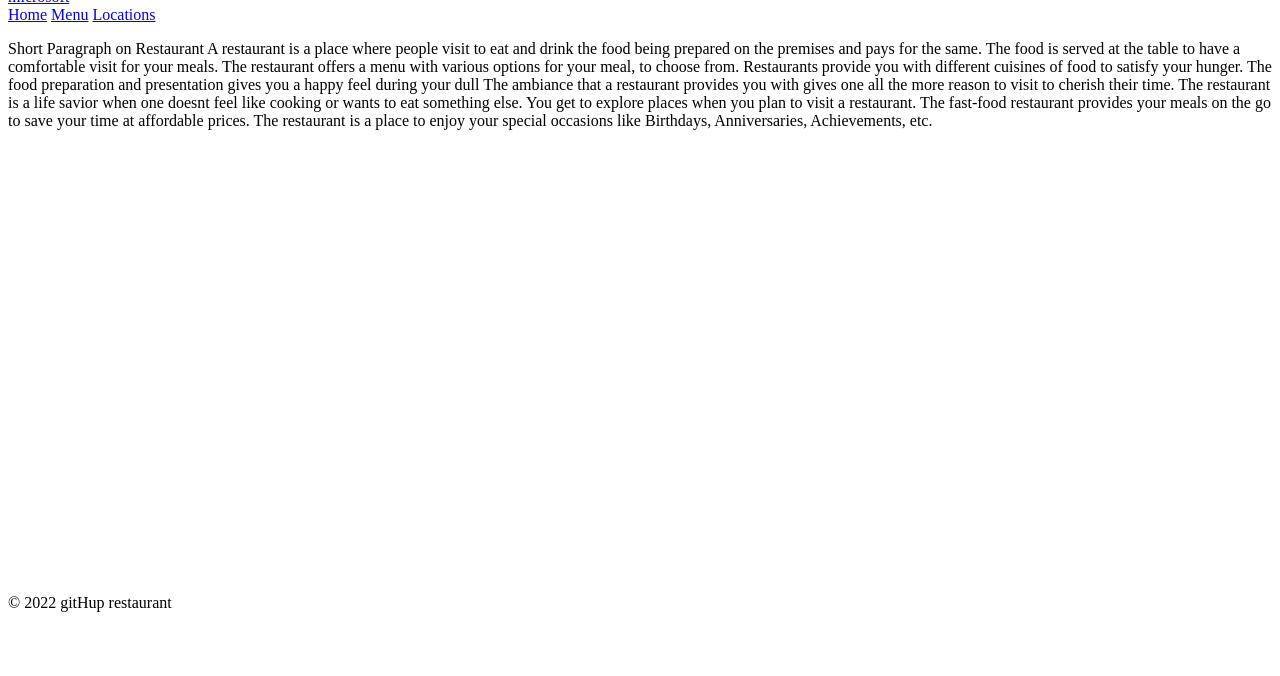
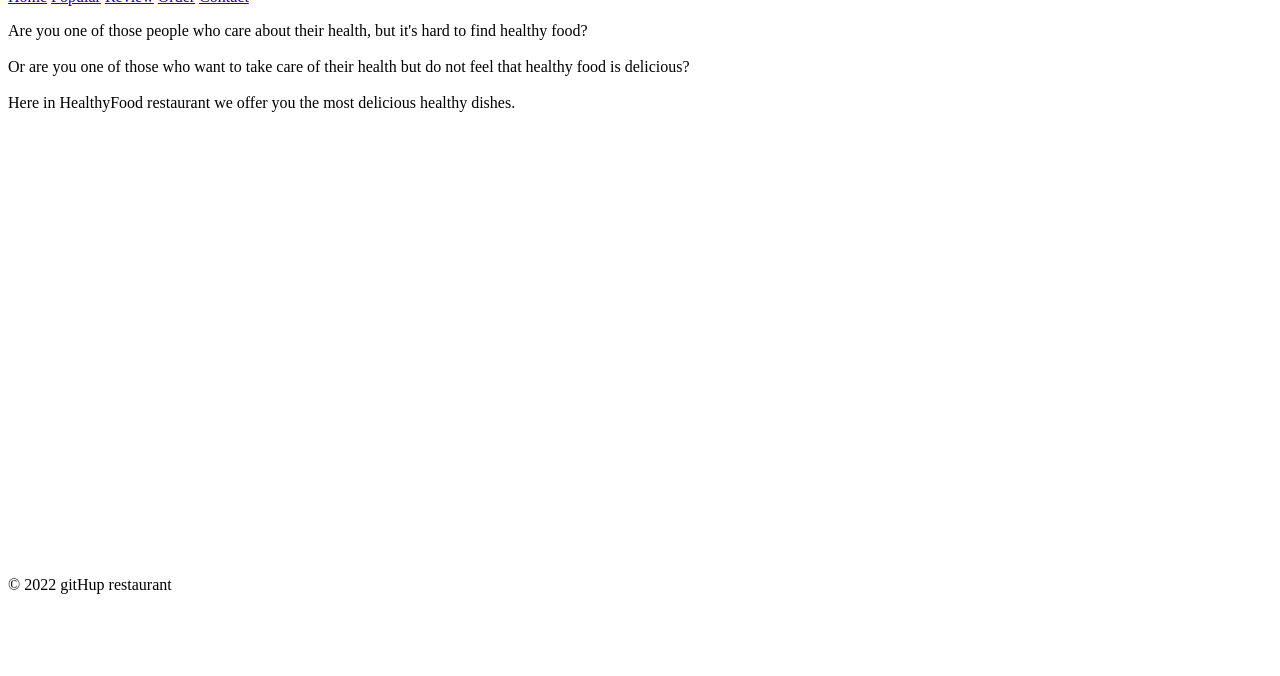
Before and after one commit to Shaima-Alkhateeb/my-restaurant, a plain HTML site: page about.html in a window 1280 px wide. Shown: the part 124-800 px from the top of the page. Drawn offline with Linux system fonts and the light colour scheme.

Commit message:
doc:Change the name and the menu  of my-restaurant

```diff
--- a/about.html
+++ b/about.html
@@ -4,32 +4,37 @@
     <meta charset="UTF-8">
     <meta http-equiv="X-UA-Compatible" content="IE=edge">
     <meta name="viewport" content="width=device-width, initial-scale=1.0">
-    <title>Document</title>
+    <meta name="description" content="Restaurant serving healthy food">
+    <meta name="keywords" content="Restaurant, Health, food">
+    <meta name="author" content="Shaima Alkhateeb">
+    <title>HealthyFood</title>
+    <link rel="icon" type="image/x-icon" href="./assets/HealthyFood.png">
 </head>
 <body>
     <header>
-        <img src="https://i.pinimg.com/originals/ce/af/83/ceaf8384322af790486cff176a0a2f24.png" alt="microsoft logo" width="150" height="100"> <br/>
-        <a href="https://www.microsoft.com/en-jo/">microsoft</a><br>
+        <img src="./assets/HealthyFood.png" alt="HealthyFood logo" width="150" height="100"> <br/>
+
         <div class="topnav">
             <a href="https://www.homelink.com/">Home</a>
-            <a href="https://menupages.com/">Menu</a>
-            <a href="https://www.openstreetmap.org/#map=7/31.300/37.131">Locations</a>
+            <a href="./popular.html">Popular</a>
+            <a href="./review.html">Review</a>
+            <a href="./order.html">Order</a>
+            <a href="./contact.html">Contact</a>
           </div>
 
     </header>
-    <div>
-        <p>Short Paragraph on Restaurant
-            A restaurant is a place where people visit to eat and drink the food being prepared on the premises and pays for the same. The food is served at the table to have a comfortable visit for your meals. The restaurant offers a menu with various options for your meal, to choose from.
+    <main>
+        <section>
+            <p>Are you one of those people who care about their health, but it's hard to find healthy food? <br/><br/>
 
-            Restaurants provide you with different cuisines of food to satisfy your hunger.
-            The food preparation and presentation gives you a happy feel during your dull
-            The ambiance that a restaurant provides you with gives one all the more reason to visit to cherish their time.
-            The restaurant is a life savior when one doesnt feel like cooking or wants to eat something else.
-            You get to explore places when you plan to visit a restaurant.
-            The fast-food restaurant provides your meals on the go to save your time at affordable prices.
-            The restaurant is a place to enjoy your special occasions like Birthdays, Anniversaries, Achievements, etc.</p>
+                Or are you one of those who want to take care of their health but do not feel that healthy food is delicious?<br/><br/>
+
+                Here in HealthyFood restaurant we offer you the most delicious healthy dishes.
+            </p>
+        </section>
+
         <br/><br/><br/><br/><br/><br/><br/><br/><br/><br/><br/><br/><br/><br/><br/><br/><br/><br/><br/><br/><br/><br/><br/><br/>
-    </div>
+    </main>
 
     <footer>
         <p>© 2022 gitHup restaurant</p>
```
Also changed, not shown: index.html (+18 -16 lines), assets/HealthyFood.png (added), assets/gitHub restaurant3.PNG (deleted), assets/wireframe_healthyfood1.PNG (added), assets/wireframe_healthyfood2.PNG (added), assets/wireframe_healthyfood3.PNG (added), assets/wireframe_healthyfood4.PNG (added), contact.html (added), order.html (added), popular.html (added), review.html (added), 1 other file.
